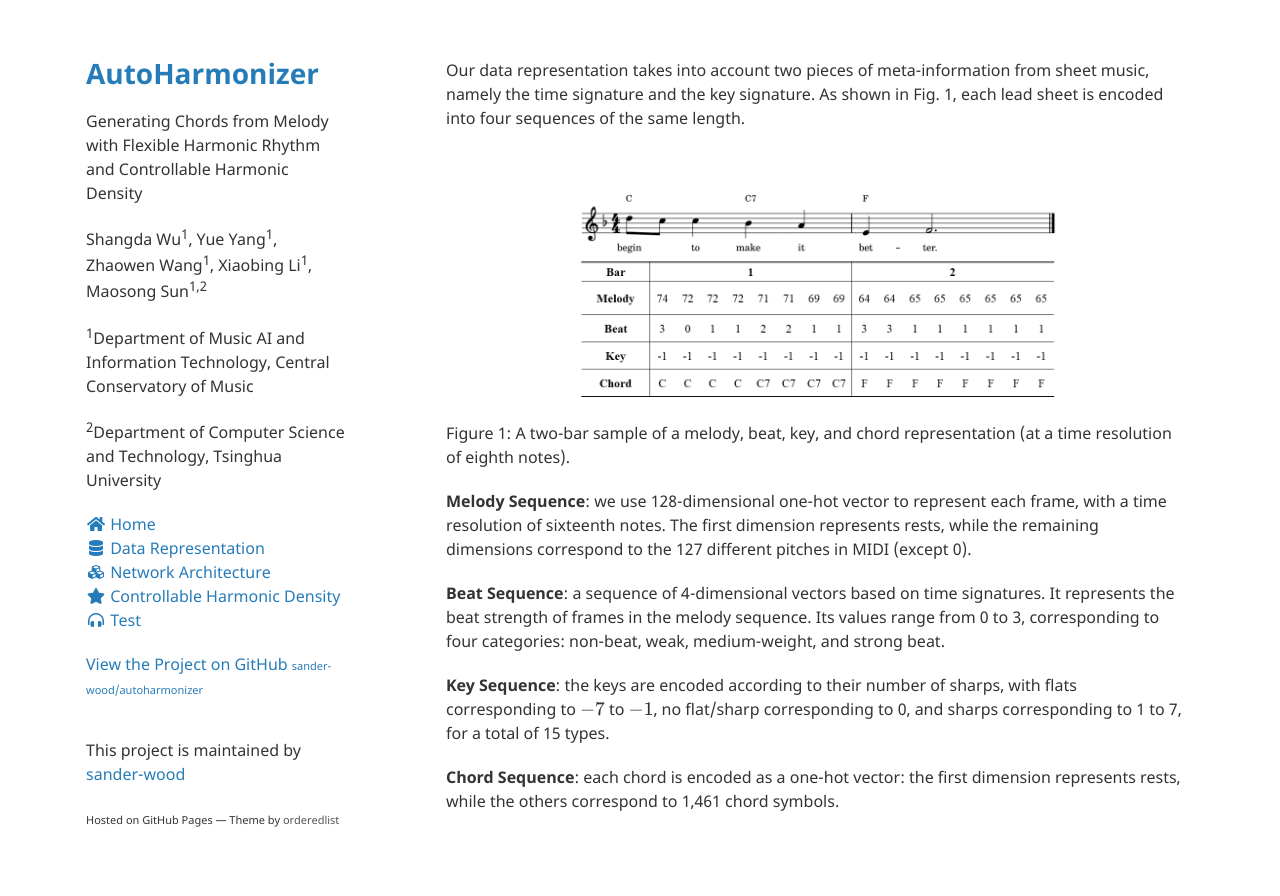
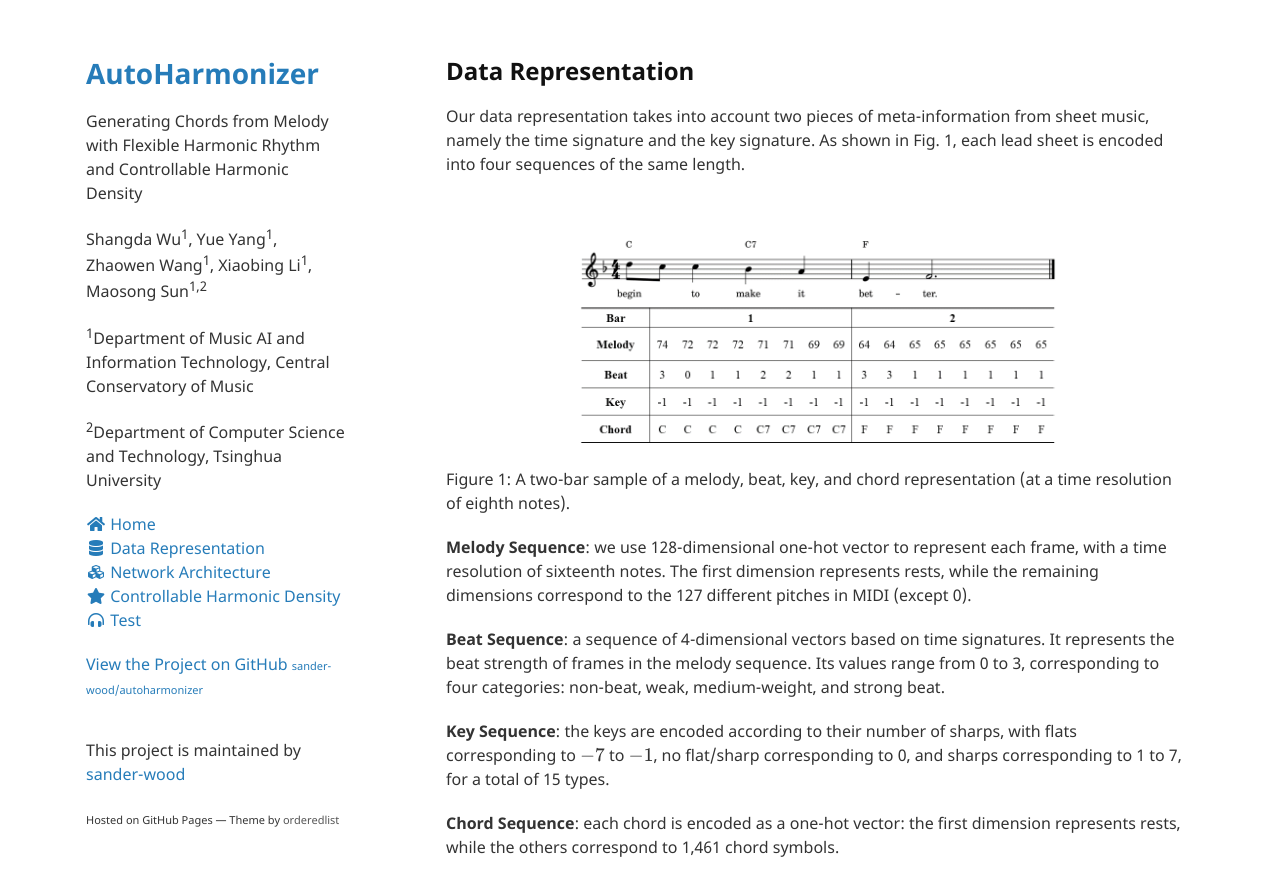
Before and after one commit to sander-wood/autoharmonizer, a Jekyll site: the page built from representation.md, in a window 1280 px wide. Shown: the top 896 px of the page. Built offline with Jekyll 4.4.1, drawn with Linux system fonts in a browser that asks for light colours; nearby versions of some CDN libraries; formulas are drawn with MathJax 3.

Commit message:
Update and rename data_representation.md to representation.md

```diff
--- a/data_representation.md
+++ b/representation.md
@@ -12,6 +12,8 @@ title: Data Representation
         }
     });
 </script>
+
+## Data Representation
 
 Our data representation takes into account two pieces of meta-information from sheet music, namely the time signature and the key signature. As shown in Fig. 1, each lead sheet is encoded into four sequences of the same length.
 
```
